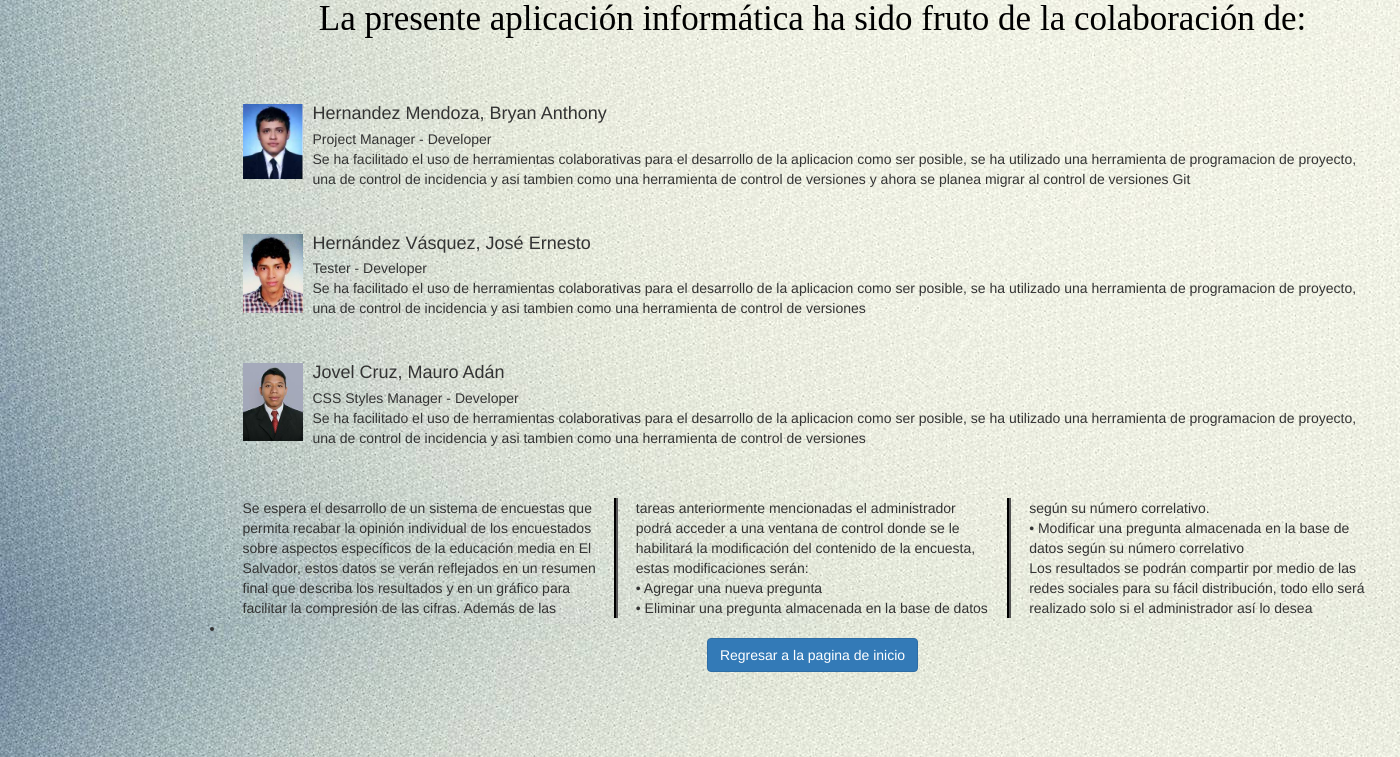
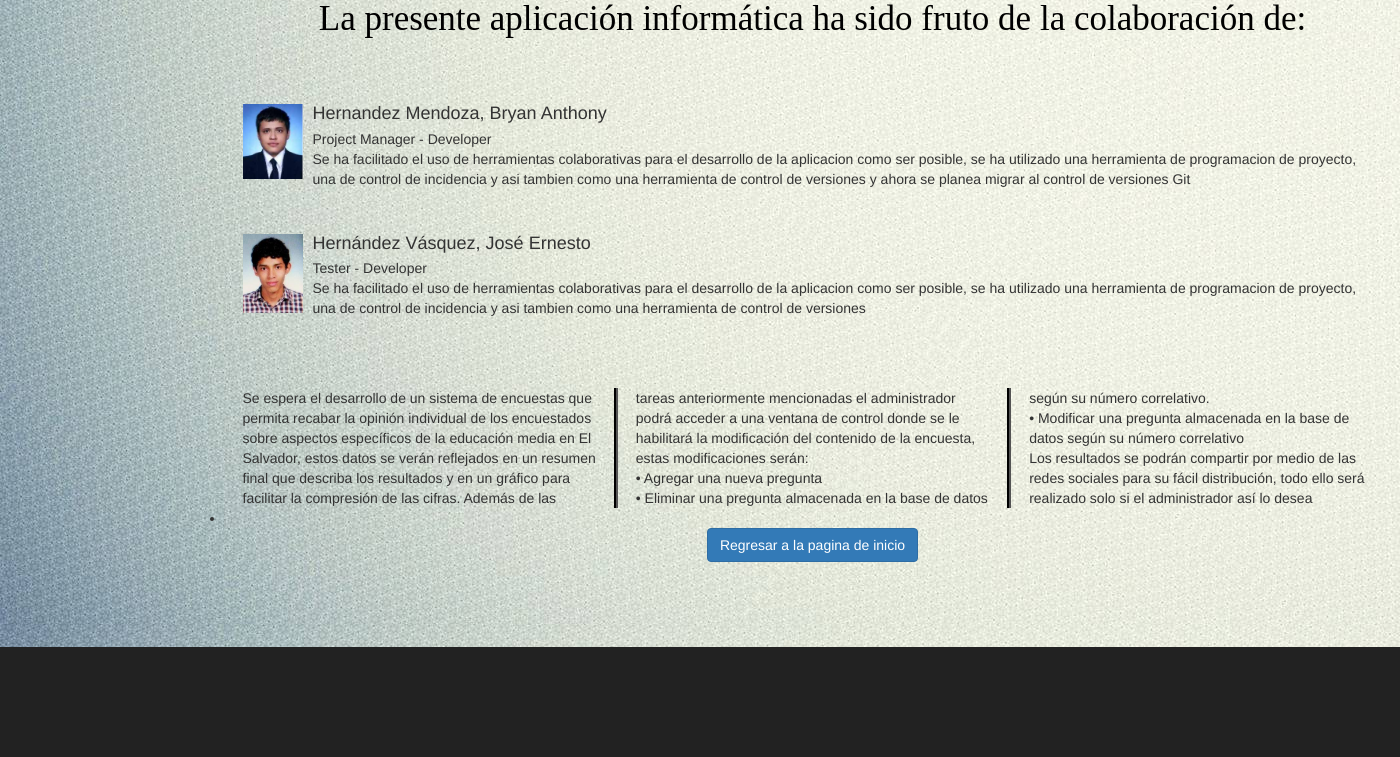
Before and after one commit to BaconAnthony2704/SistemaEncuesta, a Django app: template Sistema/templates/nosotros.html in a window 1400 px wide. Shown: the part 816-1573 px from the top of the page. After the commit the page ends 1463 px from the top, so only its background shows below. Run offline with Django 3.2, Linux system fonts and the light colour scheme; the template is opened without the code that fills it, so the values that code supplies are empty; parts of the project's set-up code (start-up, migrations or seed data) failed here and were passed over; some libraries are stand-ins or nearby versions.

Commit message:
Se quito un integrante

```diff
--- a/Sistema/templates/nosotros.html
+++ b/Sistema/templates/nosotros.html
@@ -78,16 +78,7 @@ Herramientas de productividad</h4>
   </div>
 </div>
   <br>
-  <div class="media container">
-  <div class="media-left media-top">
-    <img src="{% static 'img/MauroIMG.png' %}" class="media-object" style="width:60px">
-  </div>
-  <div class="media-body">
-    <h4 class="media-heading">Jovel Cruz, Mauro Adán</h4>
-    <p>CSS Styles Manager - Developer <br>
-    Se ha facilitado el uso de herramientas colaborativas para el desarrollo de la aplicacion como ser posible, se ha utilizado una herramienta de programacion de proyecto, una de control de incidencia y asi tambien como una herramienta de control de versiones</p>
-  </div>
-</div>
+
 
   <div>
     <div class="form-group">
```
